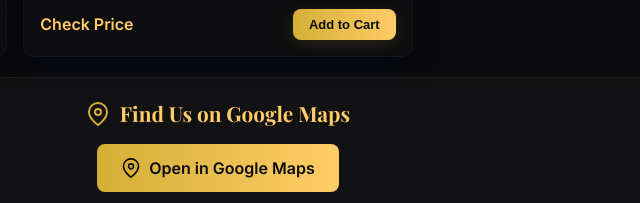
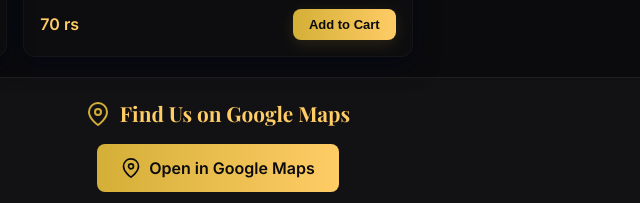
Before and after one commit to MenuSpeak/Shrushti-Juice-Center, a plain HTML site: page index.html in a window 1280 px wide. Shown: the part 3289-3492 px from the top of the page, 422-1062 px from the left. Drawn offline with nearby package versions, Linux system fonts and the light colour scheme.

Commit message:
Update index.html

```diff
--- a/index.html
+++ b/index.html
@@ -1332,7 +1332,7 @@
   { "id": 89, "cat": "JUICE", "name": "मोसंबी ज्यूस (Mosambi Juice)", "price": "70 RS", "desc": "Sweet lime juice", "tags": ["Veg"], "img": "img/mosambi_juice.jpg" },
   { "id": 90, "cat": "JUICE", "name": "संत्रा ज्यूस (Santra Juice)", "price": "60 RS", "desc": "Fresh orange juice", "tags": ["Veg"], "img": "img/santra_juice.jpg" },
   { "id": 91, "cat": "JUICE", "name": "बीट ज्यूस (Beet Juice)", "price": "40 RS", "desc": "Healthy beetroot juice", "tags": ["Veg"], "img": "img/beet_juice.jpg" },
-  { "id": 92, "cat": "JUICE", "name": "कोल्ड कॉफी (Cold Coffee)", "price": "Check Price", "desc": "Chilled coffee", "tags": ["Veg"], "img": "img/cold_coffee_juice.jpg" }
+  { "id": 92, "cat": "JUICE", "name": "कोल्ड कॉफी (Cold Coffee)", "price": "70 rs", "desc": "Chilled coffee", "tags": ["Veg"], "img": "img/cold_coffee_juice.jpg" }
 ];
         // Cart functionality
         let cart = [];
```
